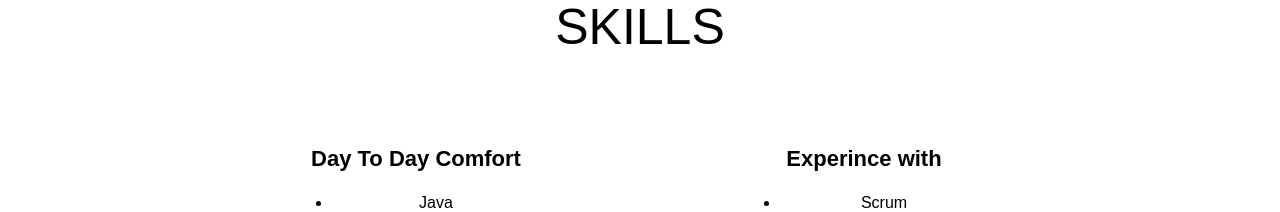
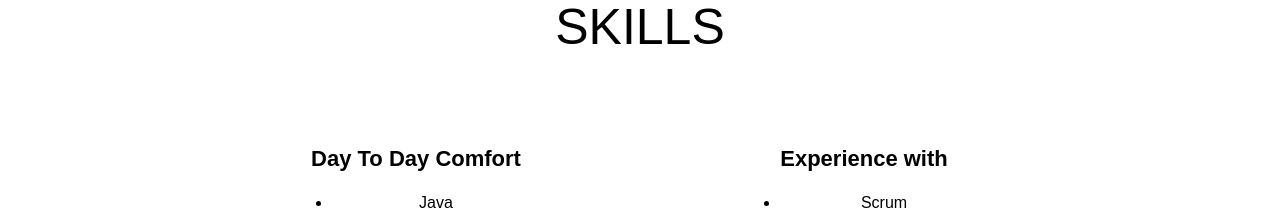
Before and after one commit to GunnarMarel/GunnarCV, a React (Create React App) app: page / in a window 1280 px wide. Shown: the part 3571-3783 px from the top of the page. Built offline with nearby package versions, Linux system fonts and the light colour scheme.

Commit message:
Fix typo in skills section
Experince -> Experience

```diff
--- a/src/components/Skills.js
+++ b/src/components/Skills.js
@@ -19,7 +19,7 @@ class Skills extends Component {
             </div>
             <div className="column">
 
-                    <h3> Experince with </h3>
+                    <h3> Experience with </h3>
                     <ul>{expList}</ul>
 
             </div>
```
